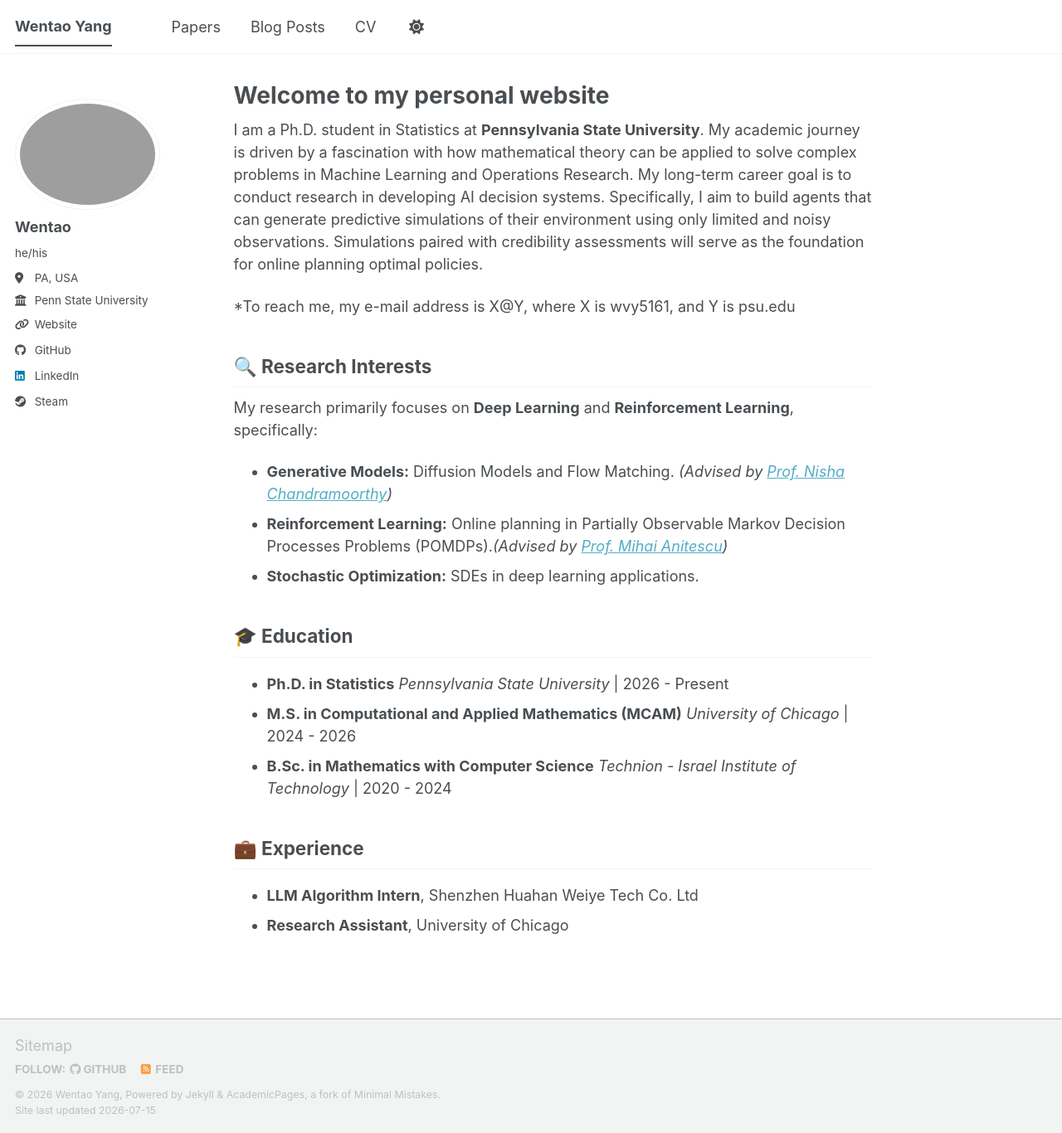
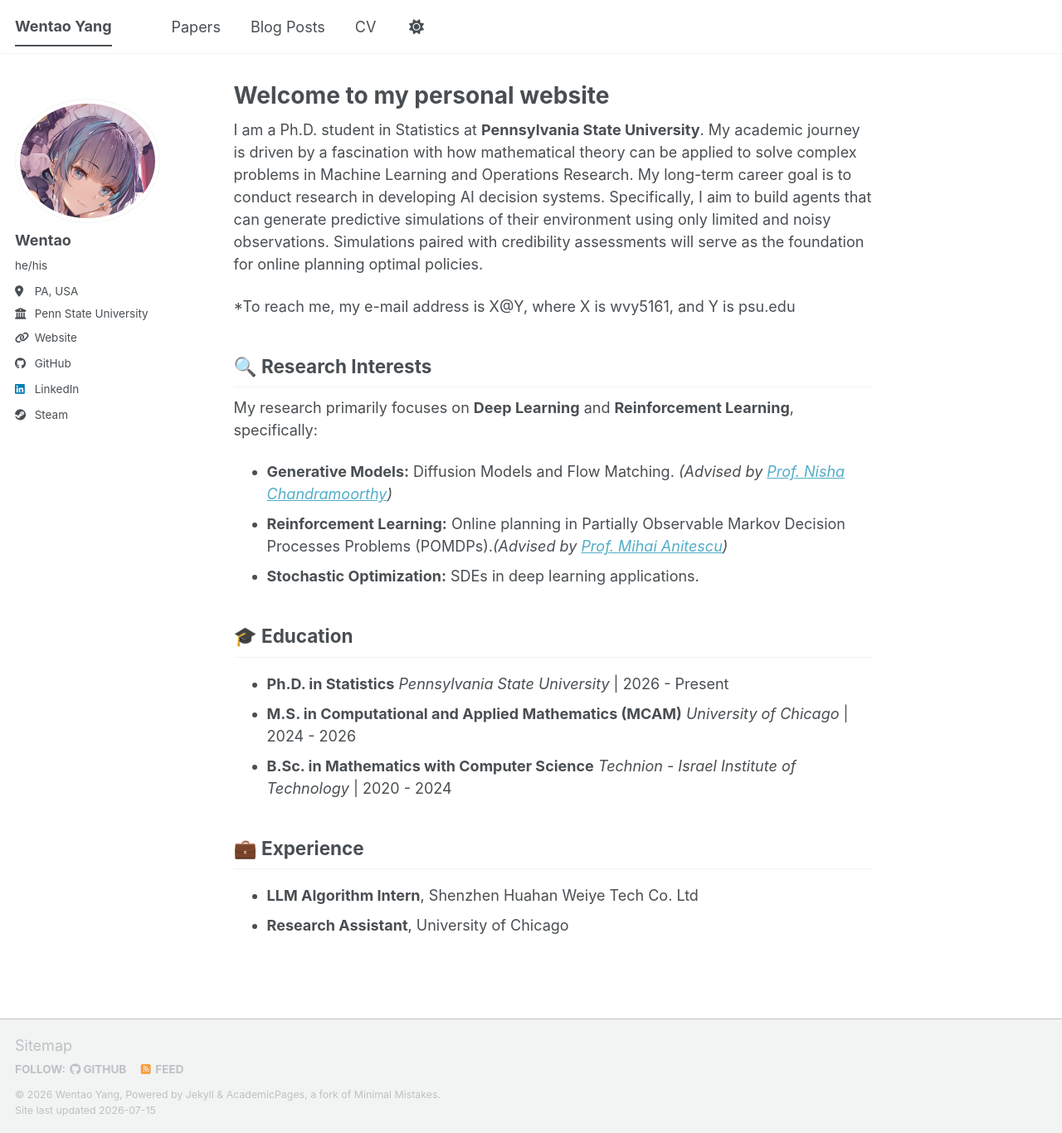
Before and after one commit to liliyawanttosleep/liliyawanttosleep.github.io, a Jekyll site: the page built from _pages/aboutme.md, in a window 1280 px wide and 1366 px high. Shown: the whole window at 83% size. Built offline with Jekyll 4.4.1, drawn with Linux system fonts in a browser that asks for light colours; a script bundle is joined from its source files by our own code; library files that are not in the unit come from our copies.

Commit message:
Update _config.yml

```diff
--- a/_config.yml
+++ b/_config.yml
@@ -23,7 +23,7 @@ repository               : "academicpages/academicpages.github.io"
 #               Additional customization can be done by editing /_includes/author-profile.html
 author:
   # Biographic information
-  avatar           : "chaijun.png"
+  avatar           : "chaijun.jpg"
   name             : "Wentao"
   pronouns         : "he/his"
   bio              :
```
